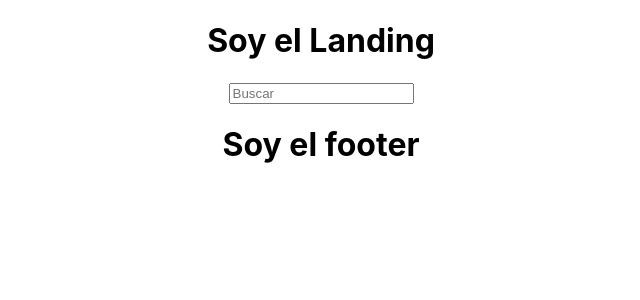
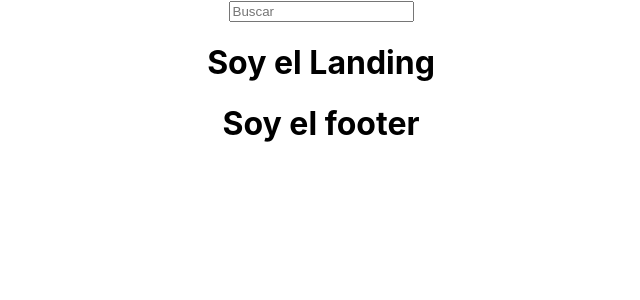
Before and after one commit to Luis901810/taekwondo-florencia, a React (Create React App) app: page / in a window 1280 px wide. Shown: the top 300 px of the page, without its empty margins (319-959 px from the left). Built offline with nearby package versions, Linux system fonts and the light colour scheme.

Commit message:
modificacion

```diff
--- a/package.json
+++ b/package.json
@@ -10,6 +10,7 @@
     "axios": "^1.6.8",
     "react": "^18.2.0",
     "react-dom": "^18.2.0",
+    "react-redux": "^9.1.0",
     "react-router-dom": "^6.22.3",
     "react-scripts": "5.0.1",
     "redux": "^5.0.1",
--- a/src/App.js
+++ b/src/App.js
@@ -3,14 +3,19 @@ import './App.css';
 import Footer from './views/footer/Footer';
 import Landing from './views/landing/Landing';
 import Nav from './views/nav/Nav';
+import { Route, Routes } from 'react-router-dom';
 
 function App() {
   return (
     <div className="App">
 
-      <Landing />
+      <Nav />
+      <Routes>
 
-      <Nav />
+        <Route path='/' element={ <Landing />} />
+
+      </Routes>
+
       <Footer />
 
     </div>
--- a/src/index.js
+++ b/src/index.js
@@ -2,13 +2,24 @@ import React from 'react';
 import ReactDOM from 'react-dom/client';
 import './index.css';
 import App from './App';
+import store from "./redux/store"
 import reportWebVitals from './reportWebVitals';
+
+import { BrowserRouter } from 'react-router-dom';
+import { Provider } from 'react-redux';
 
 const root = ReactDOM.createRoot(document.getElementById('root'));
 root.render(
-  <React.StrictMode>
-    <App />
-  </React.StrictMode>
+
+
+    <Provider store={store}>
+        <BrowserRouter>
+          <App />
+        </BrowserRouter>
+    </Provider>
+
+
+
 );
 
 
--- /dev/null
+++ b/src/redux/initialState.js
@@ -0,0 +1,5 @@
+
+
+export const initialState = {
+
+}
--- a/src/redux/reducer.js
+++ b/src/redux/reducer.js
@@ -1,4 +1,4 @@
-
+import { initialState } from "./initialState";
 
 const reducer = (state = initialState, action) =>{
     switch(action.type){
```
Also changed, not shown: 1 other file (tests, documents, lock files or other folders).
